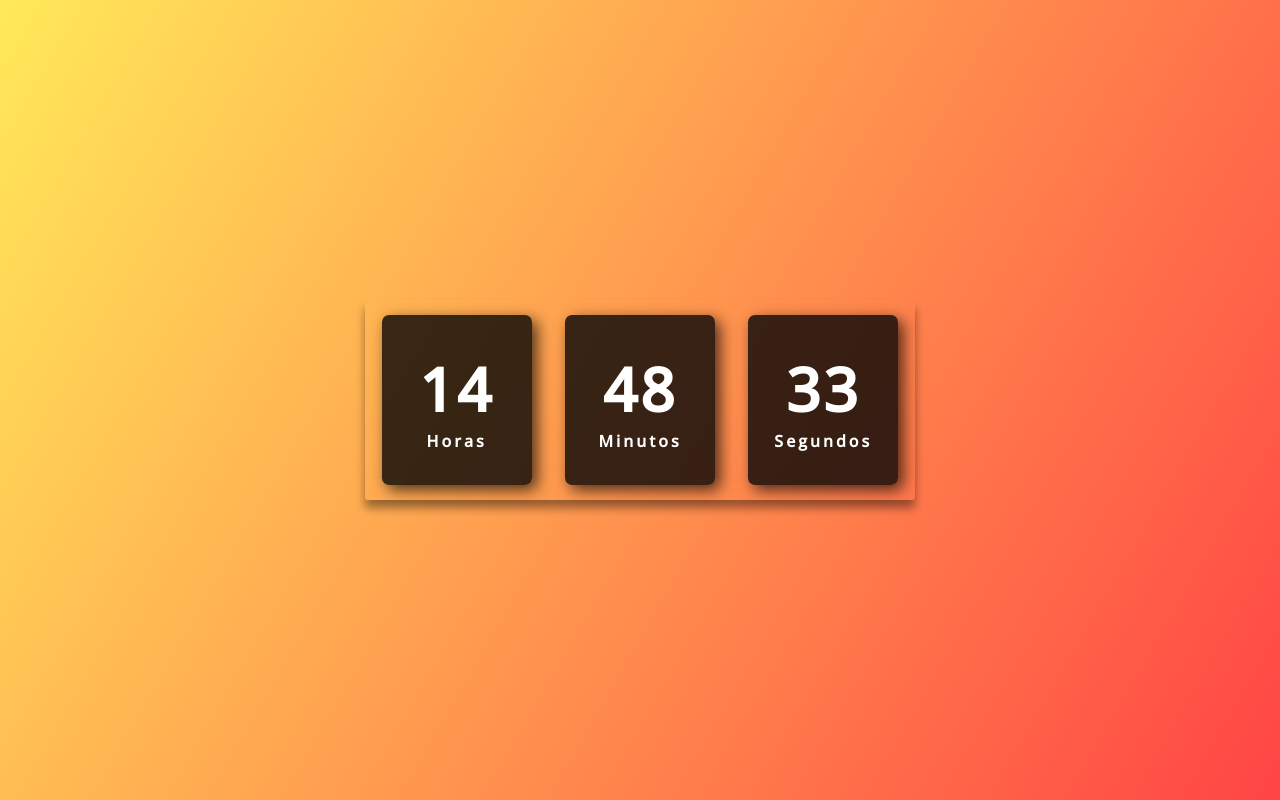
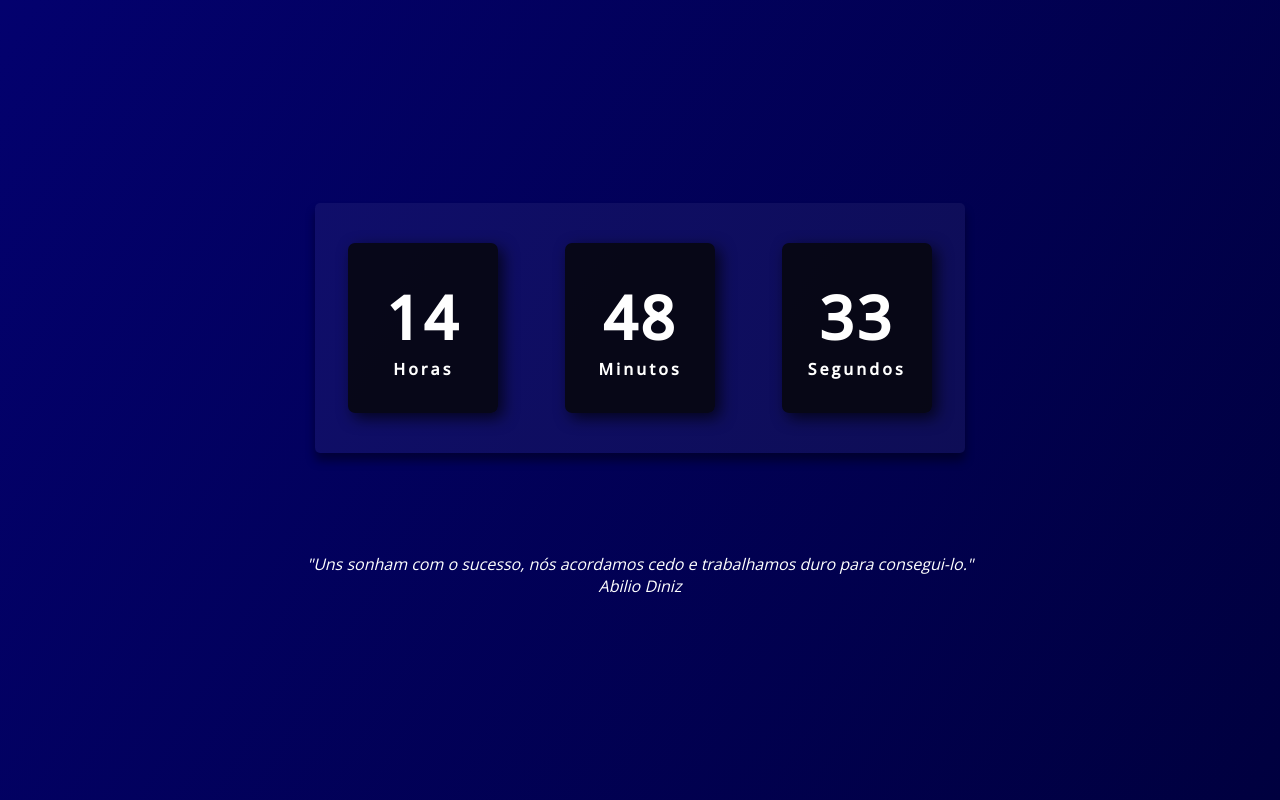
Before and after one commit to HudsonMenezes/relogio_digital, a plain HTML site: page index.html in a window 1280 px wide. Drawn offline with nearby package versions, Linux system fonts and the light colour scheme.

Commit message:
msg addedand background color changed

```diff
--- a/assets/css/style.css
+++ b/assets/css/style.css
@@ -9,8 +9,9 @@
 
 body{
   height: 100vh;
-  background: linear-gradient(120deg, #ffe53bd8, #ff2525da);
+  background: linear-gradient(120deg, #03016e, #00003f);
   display: flex;
+  flex-direction: column;
   justify-content: center;
   align-items: center;
 }
@@ -19,11 +20,12 @@ body{
   display: flex;
   align-items: center;
   justify-content: space-around;
-  height: 200px;
-  width: 550px;
-  background: transparent;
-  border-radius: 3px;
+  height: 250px;
+  width: 650px;
+  background: rgba(255, 255, 255, 0.05);
+  border-radius: 5px;
   box-shadow: 0 8px 10px rgba(0,0,0,0.4);
+  margin-bottom: 100px;
 }
 
 .relogio div{
@@ -48,3 +50,10 @@ body{
 .relogio span.tempo{
   font-size: 16px;
 }
+
+.mensagem p{
+  display: flex;
+  text-align: center;
+  color: rgb(255, 255, 255);
+  font-style: italic;
+}
--- a/index.html
+++ b/index.html
@@ -22,6 +22,14 @@
         <span class="tempo">Segundos</span>
       </div>
     </div>
+
+    <div class="mensagem">
+      <p>
+        "Uns sonham com o sucesso, nós acordamos cedo e trabalhamos duro para
+        consegui-lo."<br />
+        Abilio Diniz
+      </p>
+    </div>
     <script src="./assets/js/script.js"></script>
   </body>
 </html>
```
